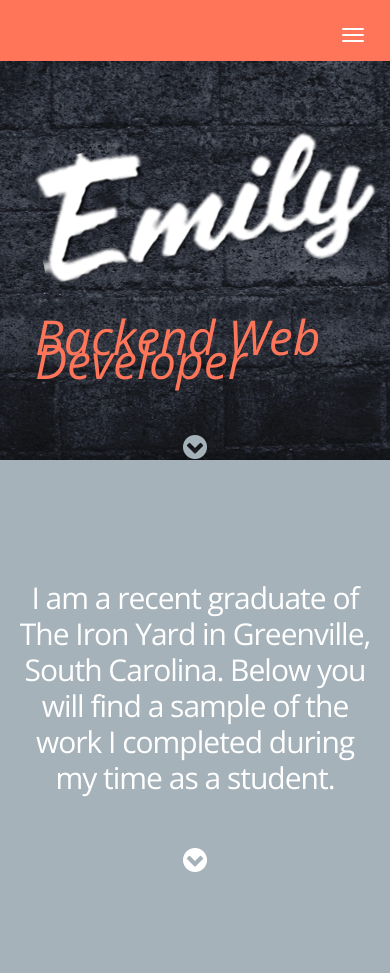
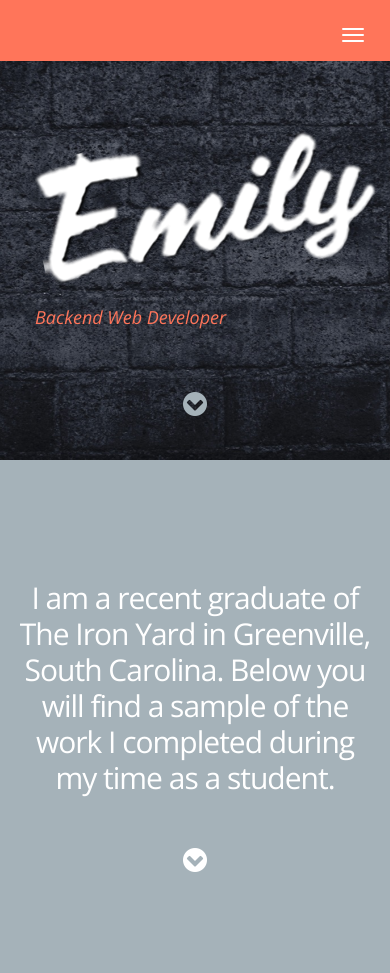
Before and after one commit to emilycharris/portfolio, a Django app: page / in a window 390 px wide. Shown: the top 973 px of the page. Run offline with Django 3.2, Linux system fonts and the light colour scheme; some libraries are stand-ins or nearby versions.

Commit message:
working with responsiveness

```diff
--- a/templates/index.html
+++ b/templates/index.html
@@ -21,7 +21,7 @@
             <div class="carousel-caption2">
               <img src="{% static "main/onepage/img/Untitled-7.png" %}" alt="" />
               {# <h1 class='script'>Emily Harris</h1>#}
-              <p class="lead2 margin-60"><em>Backend Web Developer</em></p>
+              <p class="lead margin-60"><em>Backend Web Developer</em></p>
               {# <a class="btn-main" href='#content1'><i class="icon-chevron-right"></i> More</a>#}
             </div>
 
```
